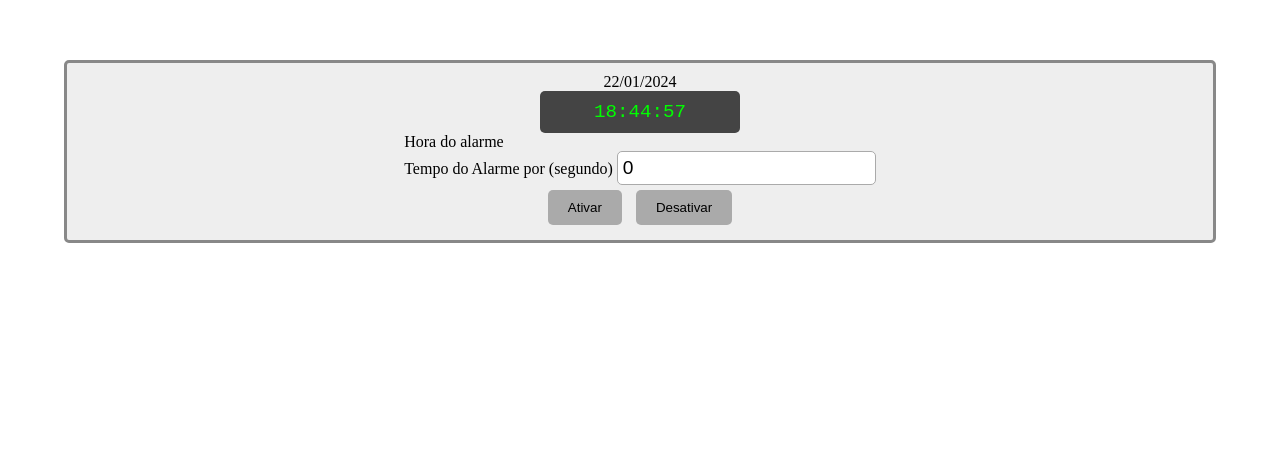
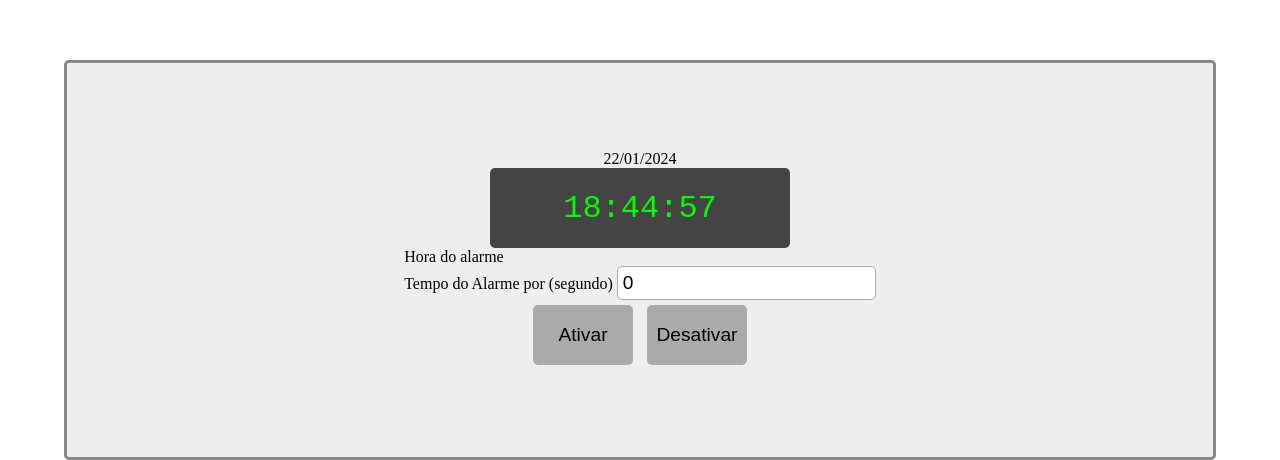
Before and after one commit to Gleitonbb/alarme_criacao, a plain HTML site: page index.html in a window 1280 px wide. Shown: the part 452-912 px from the top of the page. Before the commit the page ends 800 px from the top, so only its background shows below. Drawn offline with Linux system fonts and the light colour scheme.

Commit message:
Update alarme_style.css

```diff
--- a/alarme_style.css
+++ b/alarme_style.css
@@ -17,7 +17,7 @@ body{
     align-items: center;
     flex-direction: column;
     width: 90%;
-    height: 60%;
+    height: 400px;
     background-color: #eee;
     padding: 10px;
     border-radius: 5px;
@@ -27,11 +27,12 @@ body{
     display: flex;
     justify-content: center;
     align-items: center;
-    width: 200px;
+    width: 300px;
+    height: 80px;
     background-color: #444;
     color: #0f0;
     font-family: 'Courier New', Courier, monospace;
-    font-size: larger;
+    font-size: 2em;
     padding: 10px;
     border-radius: 5px;
 }
@@ -44,10 +45,12 @@ input[type='number']{
 }
 button{
     background-color: #aaa;
-    padding: 10px 20px;
+    width: 100px;
+    height: 60px;
     margin: 5px;
     border-radius: 5px;
     cursor: pointer;
+    font-size: 1.2em;
 }
 .alarme{
     background-color: #f00;
```
